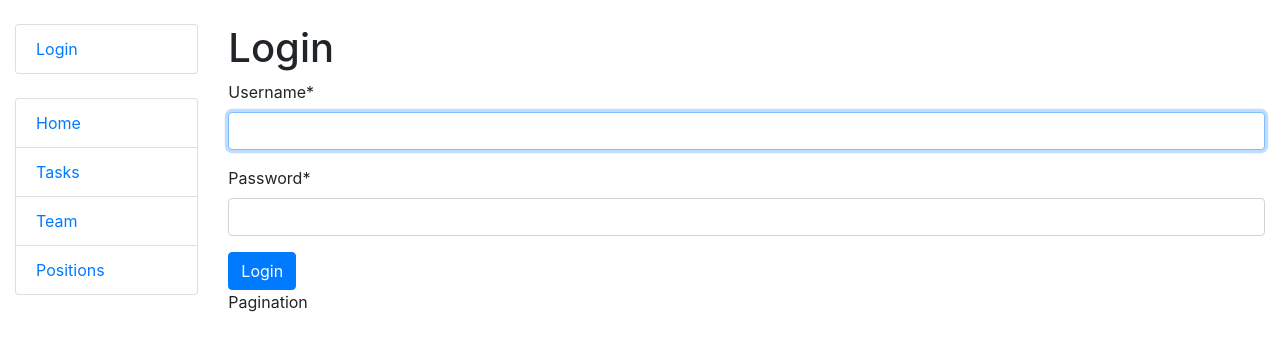
After one commit to frontbastard/it-company-task-manager, a Django app: page /accounts/login/ in a window 1280 px wide. The commit adds this page. Shown: the top 351 px of the page. Run offline with Django 4.2, Linux system fonts and the light colour scheme; parts of the project's set-up code (start-up, migrations or seed data) failed here and were passed over; some libraries are stand-ins or nearby versions.

Commit message:
# Improving Authentication System and User Interface
In this commit, several important changes have been made to improve the authentication system and user interface in the Task Manager application.

## Authentication

- Added support for Django's built-in authentication views for login and logout.
- Configured URL patterns to include Django's authentication URLs.
- Installed the `django-crispy-forms` package for styling authentication forms.
- Configured `CRISPY_TEMPLATE_PACK` to use Bootstrap 4 for forms.
- Configured `LOGIN_REDIRECT_URL` to redirect users to the home page after login.

## User Interface

- Updated the sidebar navigation, adding links for login/logout and displaying the current user's information.
- Added a small top padding to the main content area to improve the overall appearance.
- Optimized HTML and CSS markup for better code structure and readability.

These changes enhance the overall user experience by providing a convenient way to log in/out of the system and displaying the current user's information.

```diff
--- a/task_manager/settings.py
+++ b/task_manager/settings.py
@@ -39,6 +39,8 @@ INSTALLED_APPS = [
     "django.contrib.sessions",
     "django.contrib.messages",
     "django.contrib.staticfiles",
+    "crispy_forms",
+    "crispy_bootstrap4",
     "tasks",
 ]
 
@@ -69,6 +71,8 @@ TEMPLATES = [
         },
     },
 ]
+
+CRISPY_TEMPLATE_PACK = "bootstrap4"
 
 WSGI_APPLICATION = "task_manager.wsgi.application"
 
@@ -134,3 +138,5 @@ STATIC_ROOT = BASE_DIR / "staticfiles"
 DEFAULT_AUTO_FIELD = "django.db.models.BigAutoField"
 
 AUTH_USER_MODEL = "tasks.Worker"
+
+LOGIN_REDIRECT_URL = "/"
--- a/task_manager/urls.py
+++ b/task_manager/urls.py
@@ -19,5 +19,6 @@ from django.urls import path, include
 
 urlpatterns = [
     path("admin/", admin.site.urls),
-    path("", include("tasks.urls", namespace="tasks"))
+    path("", include("tasks.urls", namespace="tasks")),
+    path("accounts/", include("django.contrib.auth.urls")),
 ]
--- a/templates/base.html
+++ b/templates/base.html
@@ -15,7 +15,7 @@
 </head>
 
 <body>
-<div class="container-fluid">
+<div class="container-fluid pt-4">
     <div class="row">
         <div class="col-sm-2">
 
--- a/templates/includes/sidebar.html
+++ b/templates/includes/sidebar.html
@@ -1,4 +1,18 @@
-<ul class="sidebar-nav list-group">
+<ul class="sidebar-nav list-group mb-4">
+  {% if user.is_authenticated %}
+    <li class="list-group-item">User: <a href="{{ user.get_absolute_url }}">{{ user.get_username }}</a></li>
+    <li class="list-group-item">
+      <form method="post" action="{% url 'logout' %}">
+        {% csrf_token %}
+        <button type="submit" class="btn btn-link p-0">Logout</button>
+      </form>
+    </li>
+  {% else %}
+    <li class="list-group-item"><a href="{% url 'login' %}?next={{ request.path }}">Login</a></li>
+  {% endif %}
+</ul>
+
+<ul class="sidebar-nav list-group mb-4">
   <li class="list-group-item"><a href="{% url 'tasks:index' %}">Home</a></li>
   <li class="list-group-item"><a href="{% url 'tasks:task-list' %}">Tasks</a></li>
   <li class="list-group-item"><a href="{% url 'tasks:worker-list' %}">Team</a></li>
--- /dev/null
+++ b/templates/registration/login.html
@@ -0,0 +1,24 @@
+{% extends "base.html" %}
+{% load crispy_forms_filters %}
+
+{% block content %}
+
+{% if form.errors %}
+  <p>Your username and password didn't match. Please try again.</p>
+{% endif %}
+
+<h1>Login</h1>
+
+{% if next %}
+  <p>Please login to see this page.</p>
+{% endif %}
+
+<form method="post" action="{% url 'login' %}">
+  {% csrf_token %}
+  {{ form|crispy }}
+
+  <input type="submit" value="Login" class="btn btn-primary" />
+  <input type="hidden" name="next" value="{{ next }}" />
+</form>
+
+{% endblock %}
```
Also changed, not shown: templates/registration/logged_out.html (added, +7 -0 lines).
